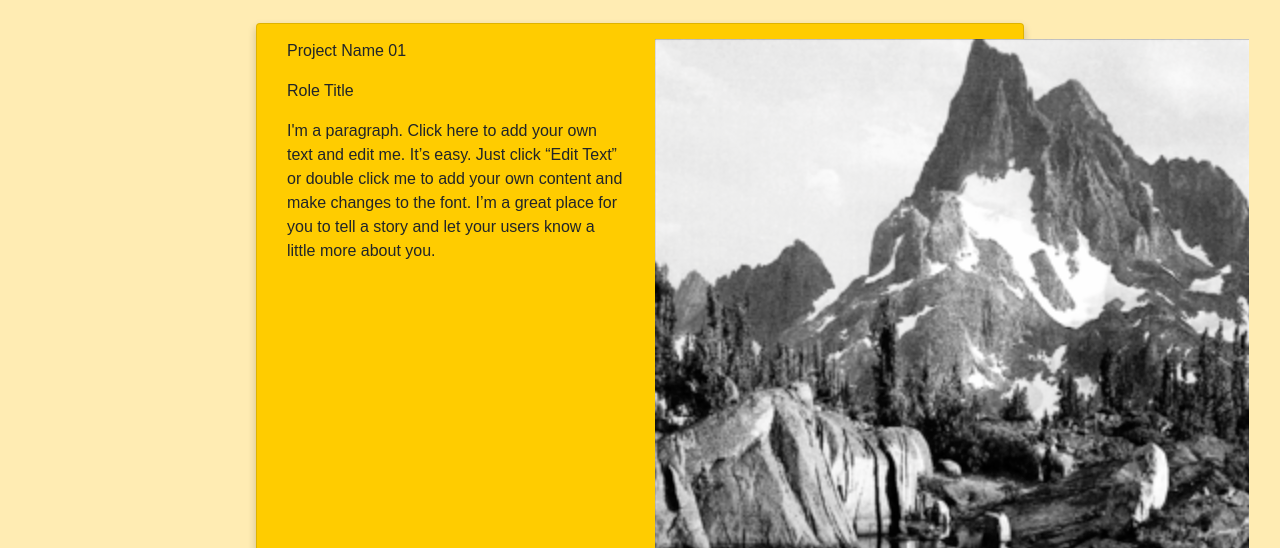
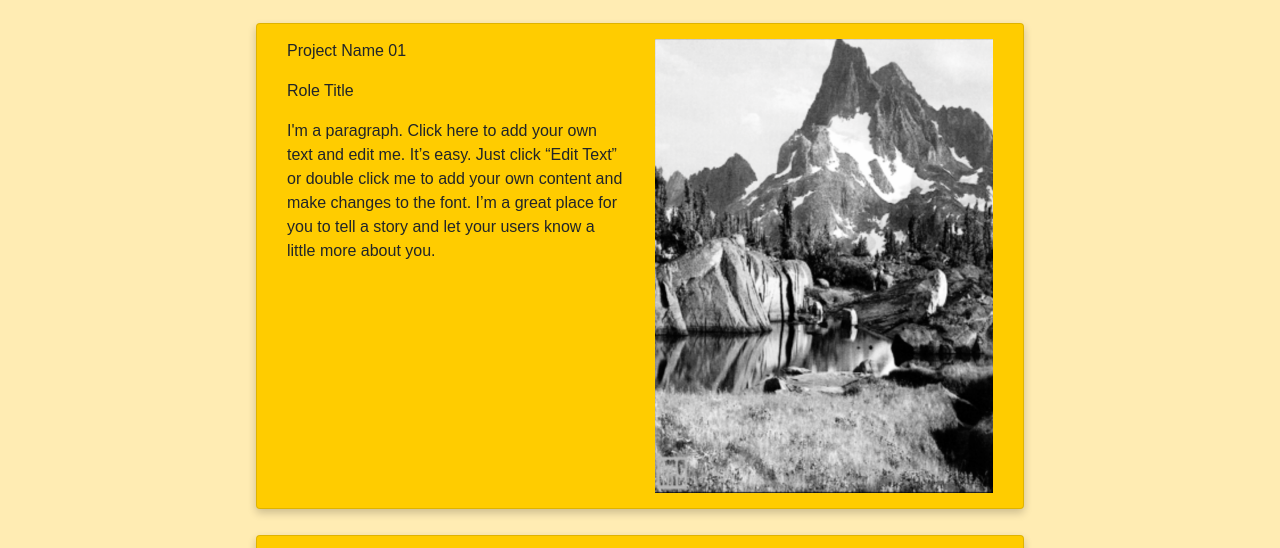
Before and after one commit to nimesh-das/pw, a website: page projects.html in a window 1280 px wide. Shown: the part 177-725 px from the top of the page. Drawn offline with nearby package versions, Linux system fonts and the light colour scheme.

Commit message:
projects and resume styling first attempt

```diff
--- a/css/styles.css
+++ b/css/styles.css
@@ -1,4 +1,3 @@
-/* Pen-specific styles */
 html {
   height: 100%;
   color: #fff;
@@ -81,6 +80,11 @@ body {
   margin-right: auto;
   padding: 15px;
   flex-direction: inherit;
+}
+
+#project-card img {
+  width: 100%;
+  height: 100%;
 }
 
 .column1-resume {
```
